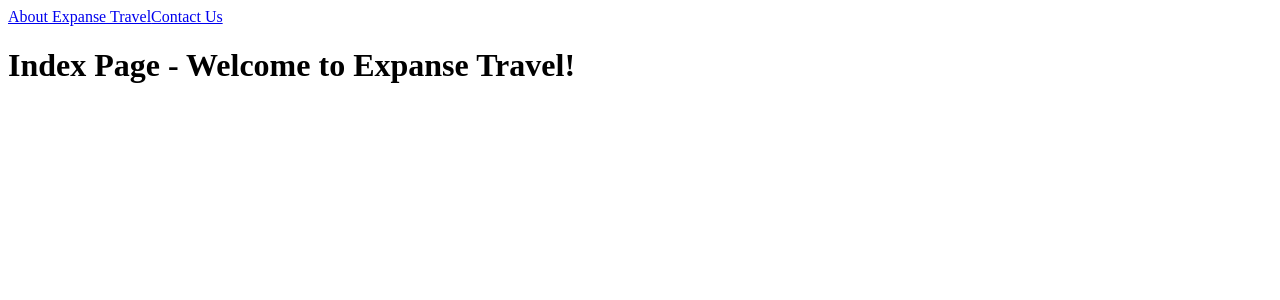
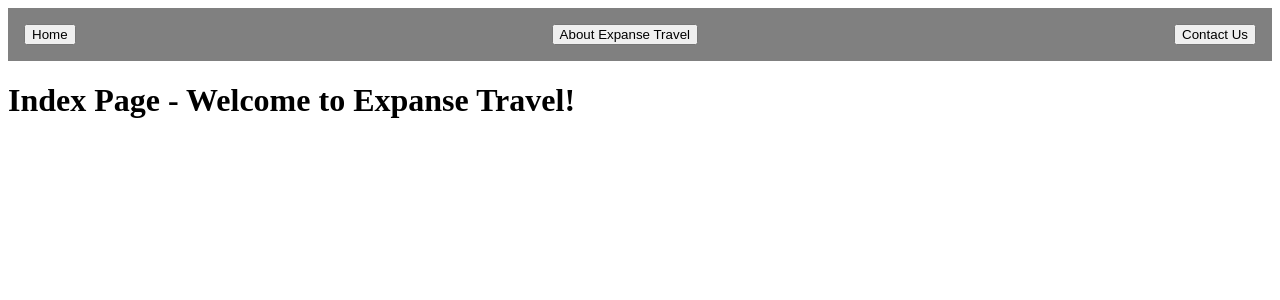
Before and after one commit to MattLong34/first-next, a Next.js app: page / in a window 1280 px wide. Shown: the top 300 px of the page. Built offline with nearby package versions, Linux system fonts and the light colour scheme.

Commit message:
add navbar component

```diff
--- /dev/null
+++ b/components/Navbar.js
@@ -0,0 +1,25 @@
+import Link from "next/link"
+
+const Navbar = () => {
+    const styles = {
+        display: "flex",
+        background: "grey",
+        justifyContent: "space-between",
+        padding: "1rem"
+    }
+    return (
+        <div style={styles}>
+            <Link href="/">
+                <button>Home</button>
+            </Link>
+            <Link href="/about">
+                <button>About Expanse Travel</button>
+            </Link>
+            <Link href="/contact">
+                <button>Contact Us</button>
+            </Link>
+        </div>
+    )
+};
+
+export default Navbar;
--- a/pages/index.js
+++ b/pages/index.js
@@ -1,14 +1,9 @@
-import Link from "next/link"
+import Navbar from "../components/Navbar"
 
 const Index = () => {
     return (
         <div>
-            <Link href="/about">
-                <a>About Expanse Travel</a>
-            </Link>
-            <Link href="/contact">
-                <a>Contact Us</a>
-            </Link>
+            <Navbar />
             <h1>Index Page - Welcome to Expanse Travel!</h1>
         </div>
     )
```
Also changed, not shown: pages/about.js (+7 -2 lines), pages/contact.js (+6 -1 lines).
